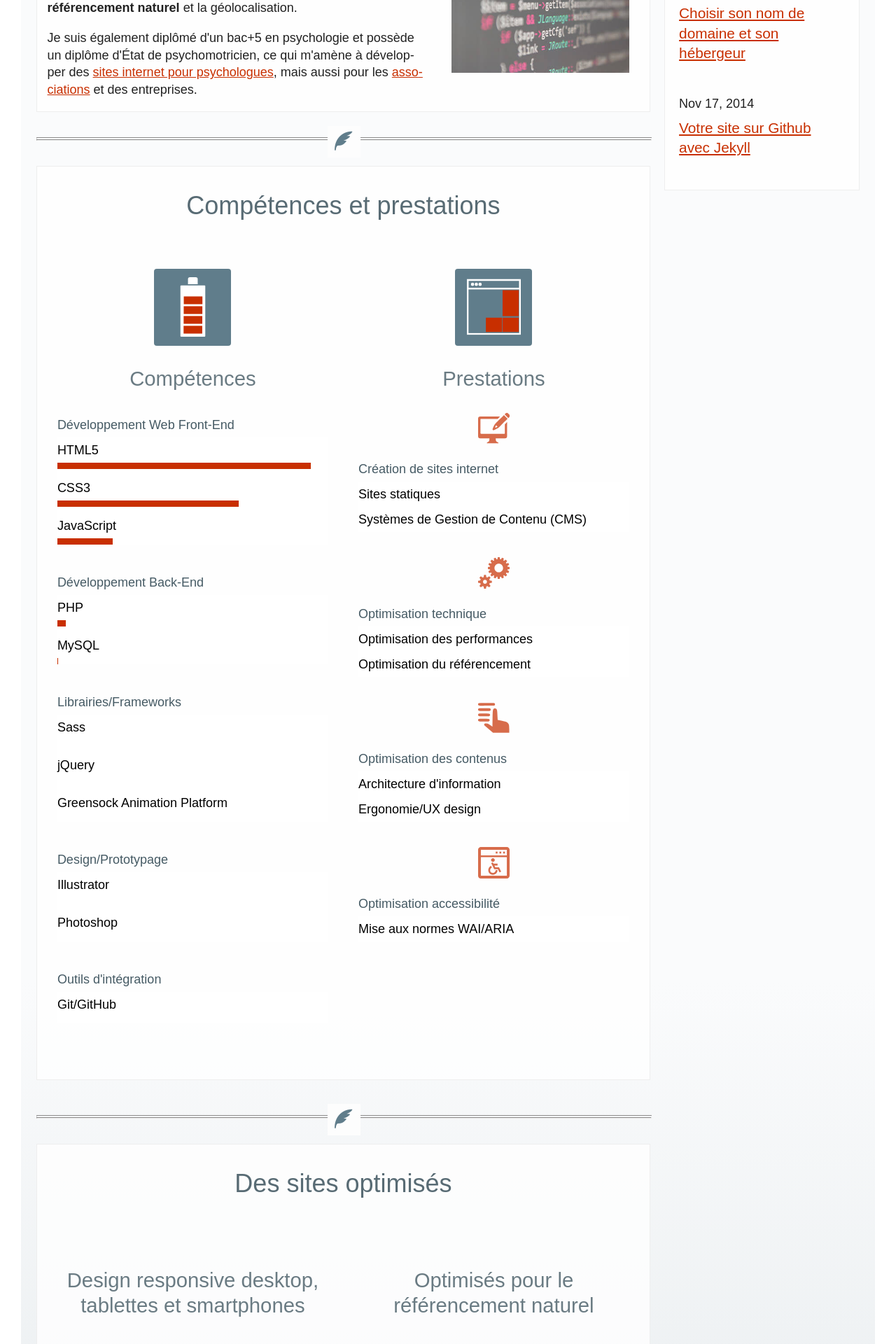
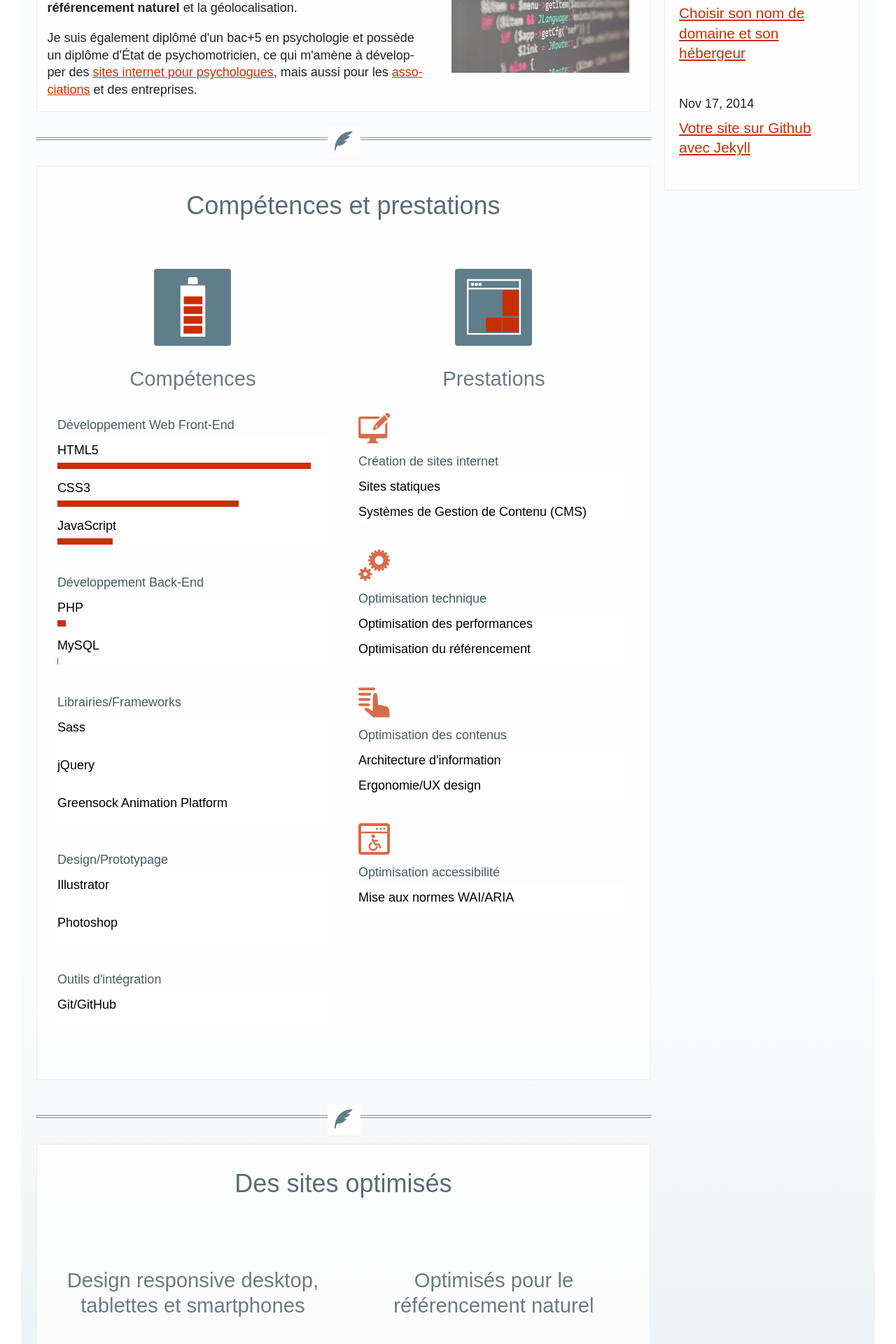
Before and after one commit to nicodev3/nicodev3.github.io, a Jekyll site: the page built from index.html, in a window 1280 px wide. Shown: the part 731-2651 px from the top of the page at 70% size. Built offline with Jekyll 4.4.1, drawn with Linux system fonts in a browser that asks for light colours; nearby versions of some CDN libraries.

Commit message:
change icon position

```diff
--- a/index.html
+++ b/index.html
@@ -93,28 +93,28 @@ h1: Web Designer & Web Developer
             </div>
             <h3 class="home-h3">Prestations</h3>
             <ul class="home-ul">
-                <li><svg class="icon icon-creative icon--center icon--big"><use xlink:href="#icon-creative"></use></svg></li>
+                <li><svg class="icon icon-creative icon--big"><use xlink:href="#icon-creative"></use></svg></li>
                 <li class="home-ul__li">Création de sites internet
                     <ul class="home-ul__li__ul">
                         <li>Sites statiques</li>
                         <li>Systèmes de Gestion de Contenu (CMS)</li>
                     </ul>
                 </li>
-                <li><svg class="icon icon-cogs icon--center icon--big"><use xlink:href="#icon-cogs"></use></svg></li>
+                <li><svg class="icon icon-cogs icon--big"><use xlink:href="#icon-cogs"></use></svg></li>
                 <li class="home-ul__li">Optimisation technique
                     <ul class="home-ul__li__ul">
                         <li>Optimisation des performances</li>
                         <li>Optimisation du référencement</li>
                     </ul>
                 </li>
-                <li><svg class="icon icon-ux icon--center icon--big"><use xlink:href="#icon-ux"></use></svg></li>
+                <li><svg class="icon icon-ux icon--big"><use xlink:href="#icon-ux"></use></svg></li>
                 <li class="home-ul__li">Optimisation des contenus
                     <ul class="home-ul__li__ul">
                         <li>Architecture d'information</li>
                         <li>Ergonomie/UX design</li>
                     </ul>
                 </li>
-                <li><svg class="icon icon-access icon--center icon--big"><use xlink:href="#icon-access"></use></svg></li>
+                <li><svg class="icon icon-access icon--big"><use xlink:href="#icon-access"></use></svg></li>
                 <li class="home-ul__li">Optimisation accessibilité
                     <ul class="home-ul__li__ul">
                         <li>Mise aux normes WAI/ARIA</li>
```
